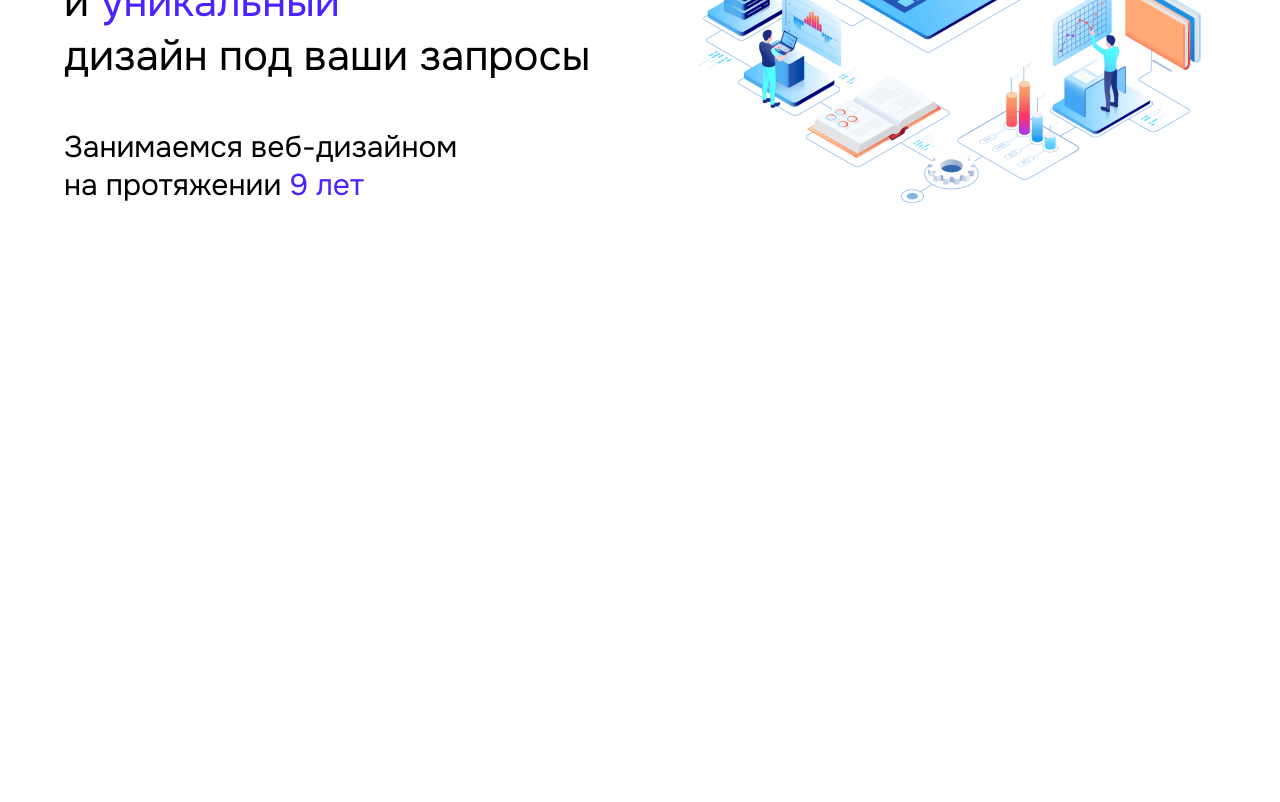
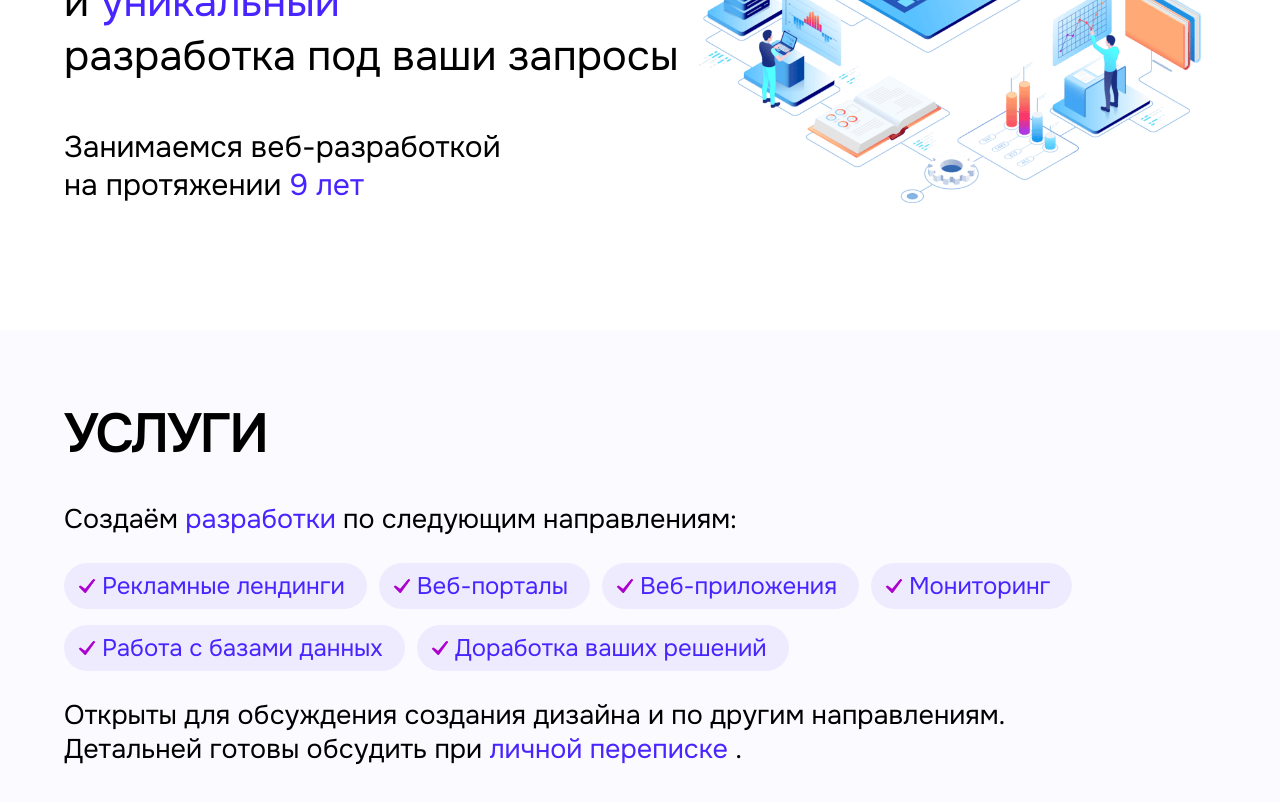
Before and after one commit to johnpii/react_landing, a React (Create React App) app: page / in a window 1280 px wide. Shown: the part 420-1222 px from the top of the page. Before the commit the page ends 800 px from the top, so only its background shows below. Built offline with nearby package versions, Linux system fonts and the light colour scheme.

Commit message:
services

```diff
--- a/src/App.js
+++ b/src/App.js
@@ -46,11 +46,11 @@ function App() {
               <br />
               и <span style={{ color: "#4824ff" }}>уникальный</span>
               <br />
-              дизайн под ваши запросы
+              разработка под ваши запросы
             </h2>
 
             <h3>
-              Занимаемся веб-дизайном
+              Занимаемся веб-разработкой
               <br />
               на протяжении <span style={{ color: "#4824ff" }}>9 лет</span>
             </h3>
@@ -63,6 +63,35 @@ function App() {
             />
           </div>
         </div>
+        <div className="service-block" draggable="false">
+          <h1 style={{ fontSize: "52px" }}>УСЛУГИ</h1>
+          <p style={{ fontSize: "27px" }}>Coздаём
+            <span style={{ color: "#4824ff" }}> разработки
+              </span> по следующим направлениям: </p>
+
+          <div style={{ display: "flex" }}>
+            <p className="tag"><p className="tag-icon"/>
+            Рекламные лендинги</p>
+            <p className="tag"><p className="tag-icon"/>
+            Веб-порталы</p>
+            <p className="tag"><p className="tag-icon"/>
+            Веб-приложения</p>
+            <p className="tag"><p className="tag-icon"/>
+            Мониторинг</p>
+          </div>
+          <div style={{ display: "flex", marginTop: "16px" }}>
+            <p className="tag"><p className="tag-icon"/>
+            Работа с базами данных</p>
+            <p className="tag"><p className="tag-icon"/>
+            Доработка ваших решений</p>
+          </div>
+
+          <p style={{ fontSize: "27px" }}>Открыты для обсуждения
+            создания дизайна и по другим направлениям. <br/>
+            Детальней готовы обсудить при
+            <span style={{ color: "#4824ff", cursor: "pointer" }}
+            onClick={handleOpenModal}> личной переписке</span> .</p>
+        </div>
     </div>
   );
 }
--- a/src/index.css
+++ b/src/index.css
@@ -190,3 +190,33 @@ header  a:hover {
   object-fit: contain;
   display: block;
 }
+
+.service-block {
+  height: 500px;
+  margin-left: -5vw;
+  margin-right: -5vw;
+  padding: 0 5vw;
+  background: #fbfaff;
+  align-content: center;
+}
+
+.service-block .tag {
+  display: flex;
+  font-size: 24px;
+  font-weight: 500;
+  background: #eeebff;
+  color: #4824ff;
+  margin: 0 12px 0 0;
+  padding: 8px 22px 8px 8px;
+  border-radius: 24px;
+}
+
+.service-block .tag .tag-icon {
+  margin: -10px;
+  padding: 0;
+  position: relative;
+  content: url(/public/icons/check.png);
+  background: none;
+  scale: 0.33;
+  height: 50px;
+}
```
Also changed, not shown: public/icons/check.png (added).
